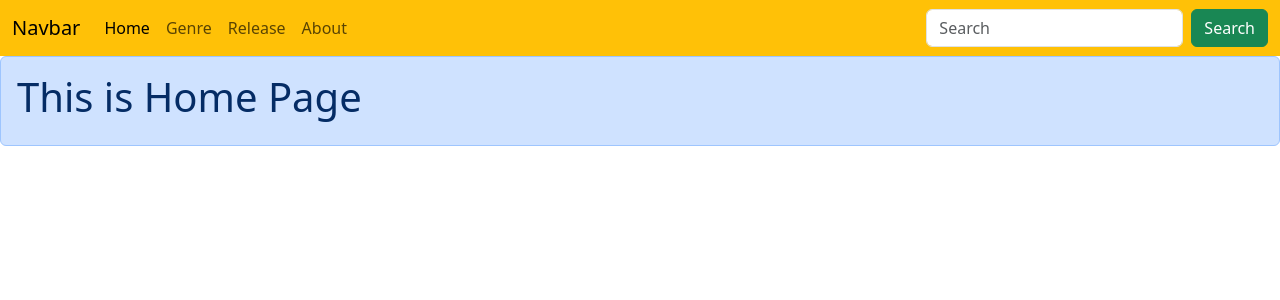
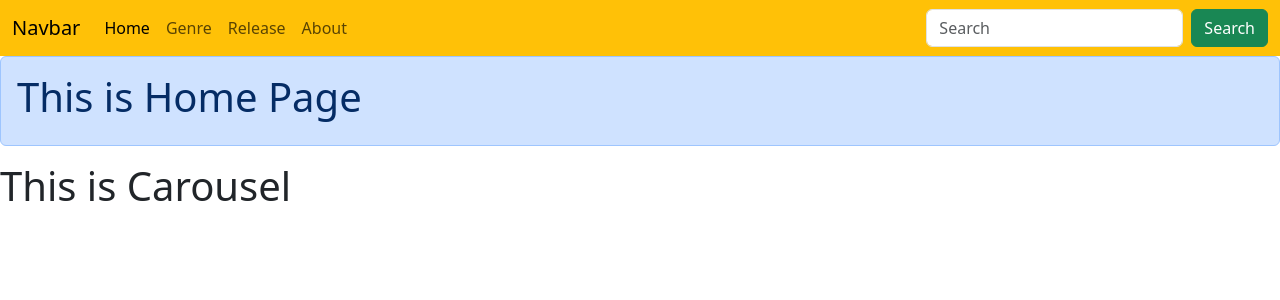
Before and after one commit to RiyanTriadi/movie-app, a React (Vite) app: page / in a window 1280 px wide. Shown: the top 300 px of the page. Built offline with nearby package versions, Linux system fonts and the light colour scheme.

Commit message:
Add Features

```diff
--- a/index.html
+++ b/index.html
@@ -4,7 +4,7 @@
     <meta charset="UTF-8" />
     <link rel="icon" type="image/svg+xml" href="/vite.svg" />
     <meta name="viewport" content="width=device-width, initial-scale=1.0" />
-    <title>portofolio</title>
+    <title>Movie App</title>
   </head>
   <body>
     <div id="root"></div>
--- a/package.json
+++ b/package.json
@@ -1,5 +1,5 @@
 {
-  "name": "movie-web",
+  "name": "movie-app",
   "private": true,
   "version": "0.0.0",
   "type": "module",
--- /dev/null
+++ b/src/components/Carousel.tsx
@@ -0,0 +1,9 @@
+const Carousel = () => {
+  return (
+    <div>
+      <h1>This is Carousel</h1>
+    </div>
+  );
+};
+
+export default Carousel;
--- a/src/pages/HomePage.tsx
+++ b/src/pages/HomePage.tsx
@@ -1,8 +1,13 @@
+import Carousel from "../components/Carousel";
+
 const HomePage = () => {
   return (
-    <div className="alert alert-primary" role="alert">
-      <h1>This is Home Page</h1>
-    </div>
+    <>
+      <div className="alert alert-primary" role="alert">
+        <h1>This is Home Page</h1>
+      </div>
+      <Carousel />
+    </>
   );
 };
 
```
Also changed, not shown: src/interfaces.tsx (added, +14 -0 lines), src/components/MovieList.tsx (added), 2 other files (tests, documents, lock files or other folders).
